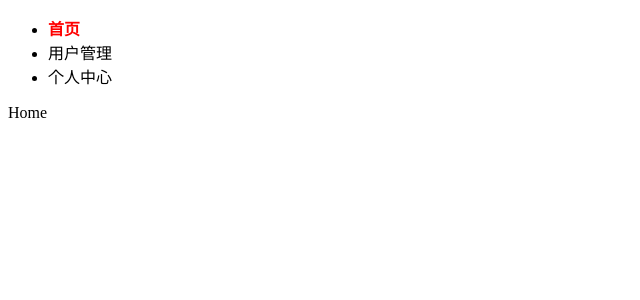
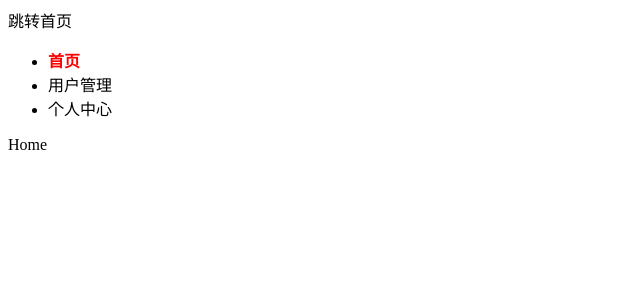
Before and after one commit to JeasonSun/mreact-router, a React (Create React App) app: page /user in a window 1280 px wide. Shown: the top 300 px of the page, without its empty margins (0-640 px from the left). Built offline with nearby package versions, Linux system fonts and the light colour scheme.

Commit message:
feat(withrouter): withRouter

```diff
--- a/src/App.jsx
+++ b/src/App.jsx
@@ -11,11 +11,13 @@ import User from './components/User'
 import Profile from './components/Profile'
 import Protected from './components/Protected'
 import Login from './components/Login'
+import NavHeader from './components/NavHeader'
 
 export default function App () {
   return (
     <>
       <Router>
+        <NavHeader title="跳转首页"/>
         <ul className='nav-container'>
           <li>
             <NavLink
--- /dev/null
+++ b/src/components/NavHeader.jsx
@@ -0,0 +1,11 @@
+import React from 'react'
+import { withRouter } from '../react-router'
+
+class NavHeader extends React.Component {
+  render () {
+    return (
+      <div onClick={() => this.props.history.push('/')}>{this.props.title}</div>
+    )
+  }
+}
+export default withRouter(NavHeader)
--- a/src/react-router/index.js
+++ b/src/react-router/index.js
@@ -4,3 +4,4 @@ export { default as Switch } from "./Switch";
 export { default as __RouterContext } from "./RouterContext";
 export { default as matchPath } from "./matchPath";
 export { default as Redirect } from "./Redirect";
+export { default as withRouter } from "./withRouter";
--- /dev/null
+++ b/src/react-router/withRouter.js
@@ -0,0 +1,15 @@
+import React from "react";
+import RouterContext from "./RouterContext";
+function withRouter(OldComponent) {
+  return (props) => {
+    return (
+      <RouterContext.Consumer>
+        {(value) => {
+          return <OldComponent {...value} {...props} />;
+        }}
+      </RouterContext.Consumer>
+    );
+  };
+}
+
+export default withRouter;
```
